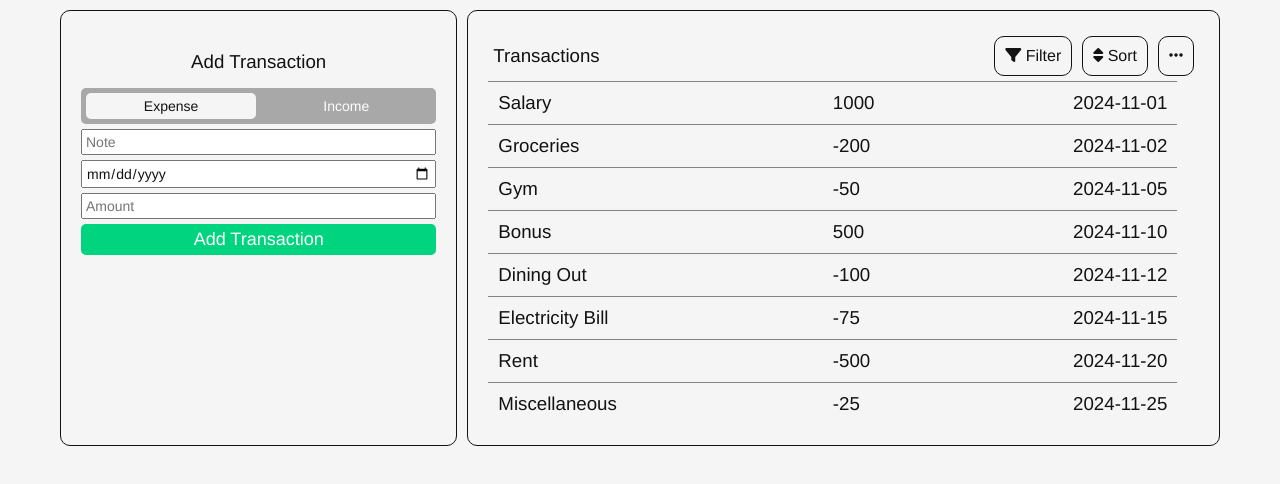
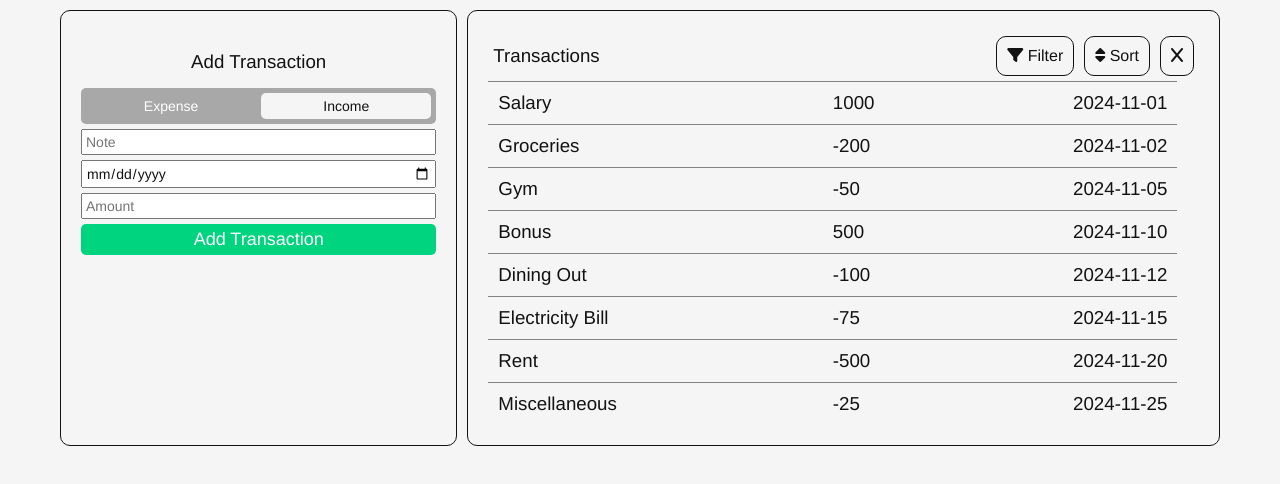
Before and after one commit to alijradii/expense-tracker, a plain HTML site: page index.html in a window 1280 px wide. Both pictures are taken after a click on the button "Income". Shown: the part 132-616 px from the top of the page. Drawn offline with nearby package versions, Linux system fonts and the light colour scheme.

Commit message:
added logic for removing transactions

```diff
--- a/css/home.css
+++ b/css/home.css
@@ -176,3 +176,13 @@ section {
 .transaction-button.hidden {
   visibility: hidden;
 }
+
+.transactions-list {
+  width: 100%;
+  display: flex;
+  flex-direction: column;
+}
+
+.clicked {
+  background-color: #a8a8a8 !important;
+}
--- a/index.html
+++ b/index.html
@@ -31,8 +31,8 @@
         <div class="transaction-creator">
           <h3>Add Transaction</h3>
           <div class="toggle-container">
-            <button class="active">Expense</button>
-            <button>Income</button>
+            <button id="expense-button" class="active">Expense</button>
+            <button id="income-button">Income</button>
           </div>
 
           <input type="text" placeholder="Note" class="transaction-note" />
@@ -45,23 +45,25 @@
           <button class="transaction-btn">Add Transaction</button>
         </div>
       </div>
-      <div class="transactions-container grow2" id="transactions-container">
+      <div class="transactions-container grow2">
         <div class="transactions-header">
           <h3>Transactions</h3>
           <div class="flex align-stretch gap10">
             <button>
-              <i class="fa fa-filter"></i>
+              <i class="fa fa-filter" id="filter-button"></i>
               Filter
             </button>
             <button>
-              <i class="fa-solid fa-sort"></i>
+              <i class="fa-solid fa-sort" id="sort-button"></i>
               Sort
             </button>
-            <button type="">
-              <i class="fa fa-ellipsis"></i>
+            <button id="remove-button">
+              <i class="fa fa-x"></i>
             </button>
           </div>
         </div>
+
+        <div class="transactions-list" id="transactions-list"></div>
       </div>
     </section>
 
--- a/src/main.js
+++ b/src/main.js
@@ -9,9 +9,9 @@ const transactions = [
   { note: "Miscellaneous", amount: -25, date: "2024-11-25" },
 ];
 
-const renderData = () => {
-  const container = document.getElementById("transactions-container");
-
+let removeActive = false;
+const loadTransactions = () => {
+  const transactionsList = document.getElementById("transactions-list");
   transactions.forEach((transaction, index) => {
     const element = document.createElement("div");
     element.classList.add("transaction");
@@ -20,13 +20,58 @@ const renderData = () => {
       <h3 class="grow2">${transaction["note"]}</h3>
       <h3 class="grow1">${transaction["amount"]}</h3>
       <h3 class="grow1 text-align-right">${transaction["date"]}</h3>
-      <button class="transaction-button hidden">
-          <i class="fa fa-trash text-color-black"></i>
-      </button>
     `;
 
-    container.appendChild(element);
+    const button = document.createElement("button");
+    button.setAttribute(
+      "class",
+      `transaction-button ${removeActive ? "" : "hidden"}`,
+    );
+    button.innerHTML = `<i class="fa fa-trash text-color-black"></i>`;
+    button.addEventListener("click", () => {
+      transactions.splice(index, 1);
+      transactionsList.innerHTML = "";
+      loadTransactions();
+    });
+
+    element.appendChild(button);
+
+    transactionsList.appendChild(element);
   });
+};
+
+const initActionButtons = () => {
+  const removeElementButton = document.getElementById("remove-button");
+
+  removeElementButton.addEventListener("click", () => {
+    removeActive = !removeActive;
+    removeElementButton.classList.toggle("clicked");
+    transactionButtons = Array.from(
+      document.getElementsByClassName("transaction-button"),
+    );
+
+    transactionButtons.forEach((button) => {
+      button.classList.toggle("hidden");
+    });
+  });
+
+  const expenseButton = document.getElementById("expense-button");
+  const incomeButton = document.getElementById("income-button");
+
+  const toggleActiveButton = (event) => {
+    if (event.target.classList.contains("active")) return;
+
+    expenseButton.classList.toggle("active");
+    incomeButton.classList.toggle("active");
+  };
+
+  expenseButton.addEventListener("click", toggleActiveButton);
+  incomeButton.addEventListener("click", toggleActiveButton);
+};
+
+const renderData = () => {
+  initActionButtons();
+  loadTransactions();
 };
 
 document.addEventListener("DOMContentLoaded", () => {
```
